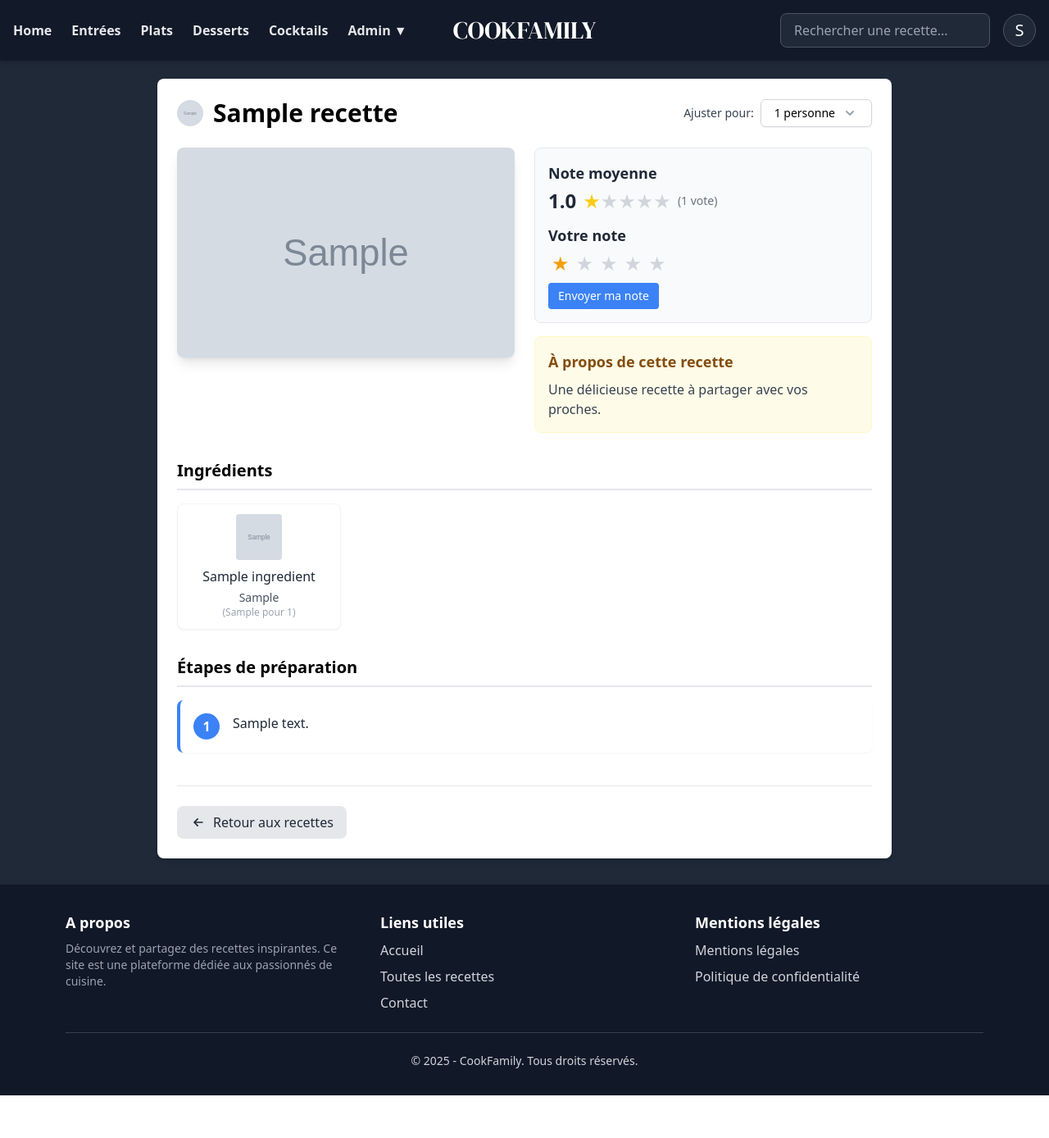
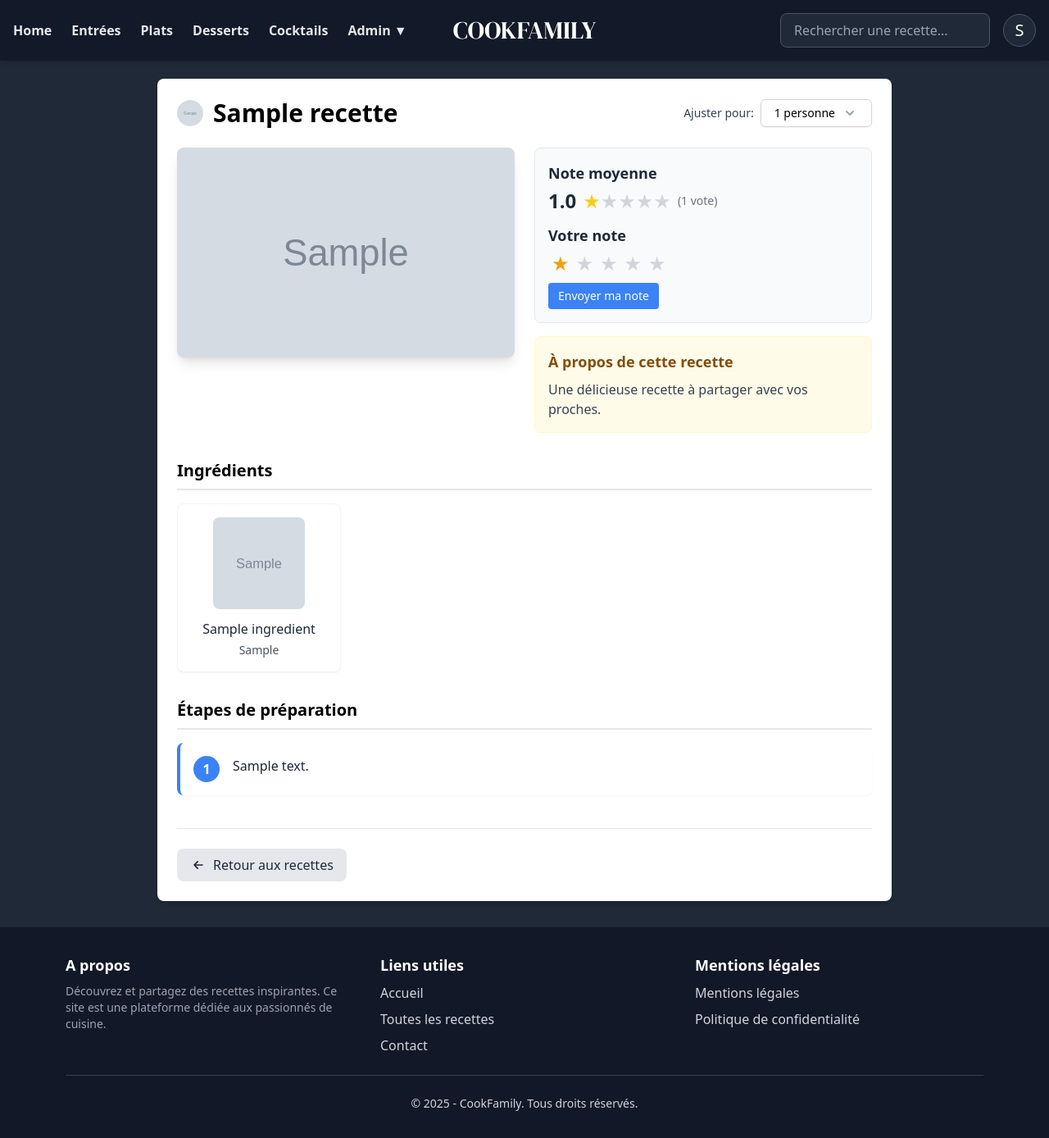
Before and after one commit to thibautcizeron/cook, a Django app: page /recettes/1/ in a window 1280 px wide. Shown: the whole page at 82% size. Before the commit the page ends 1336 px from the top, so only its background shows below. Run offline with Django 5.2, Linux system fonts and the light colour scheme; a user stored in the database is signed in; tables that the repository leaves empty hold one stand-in row (values such as "Sample post"); grey boxes marked "Sample" are stand-in pictures; some libraries are stand-ins or nearby versions.

Commit message:
bigger picture on details recipe

```diff
--- a/templates/recettes/recettes_details.html
+++ b/templates/recettes/recettes_details.html
@@ -140,12 +140,12 @@
             <h3 class="text-xl font-semibold mb-4 pb-2 border-b-2 border-gray-200">Ingrédients</h3>
             <div class="grid grid-cols-2 sm:grid-cols-3 lg:grid-cols-4 gap-3 md:gap-4">
                 {% for ingredient in ingredients %}
-                <div class="bg-white rounded-lg shadow-sm hover:shadow-md transition-shadow duration-300 p-3 text-center border border-gray-100">
+                <div class="bg-white rounded-lg shadow-sm hover:shadow-md transition-shadow duration-300 p-4 text-center border border-gray-100">
                     {% if ingredient.ingredient.image %}
-                        <img src="{% static ingredient.ingredient.image %}" alt="{{ ingredient.ingredient.nom }}" class="w-14 h-14 object-cover mx-auto mb-2 rounded">
+                        <img src="{% static ingredient.ingredient.image %}" alt="{{ ingredient.ingredient.nom }}" class="w-28 h-28 object-cover mx-auto mb-3 rounded-lg">
                     {% else %}
-                        <div class="w-14 h-14 bg-gray-200 rounded mx-auto mb-2 flex items-center justify-center">
-                            <svg xmlns="http://www.w3.org/2000/svg" class="h-6 w-6 text-gray-400" fill="none" viewBox="0 0 24 24" stroke="currentColor">
+                        <div class="w-28 h-28 bg-gray-200 rounded-lg mx-auto mb-3 flex items-center justify-center">
+                            <svg xmlns="http://www.w3.org/2000/svg" class="h-10 w-10 text-gray-400" fill="none" viewBox="0 0 24 24" stroke="currentColor">
                                 <path stroke-linecap="round" stroke-linejoin="round" stroke-width="2" d="M4 6h16M4 12h16m-7 6h7" />
                             </svg>
                         </div>
@@ -153,9 +153,6 @@
                     <h3 class="text-md font-medium text-gray-800">{{ ingredient.ingredient.nom }}</h3>
                     <p class="text-sm text-gray-600 mt-1">
                         {{ ingredient.quantite_ajustee }}
-                        {% if nb_personnes_souhaite != nb_personnes_original %}
-                            <span class="text-xs text-gray-400 block">({{ ingredient.quantite_originale }} pour {{ nb_personnes_original }})</span>
-                        {% endif %}
                     </p>
                 </div>
                 {% empty %}
```
Also changed, not shown: static/images/ingredients/farine_5.jpg (deleted), static/images/ingredients/farine_5.png (added), static/images/ingredients/sucre_6.jpg (deleted), static/images/ingredients/sucre_6.png (added), static/images/recettes/gateau_47.jpg (deleted).
